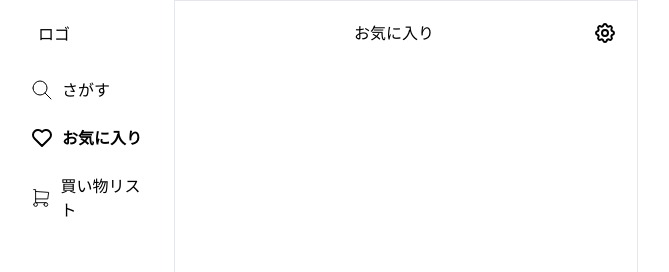
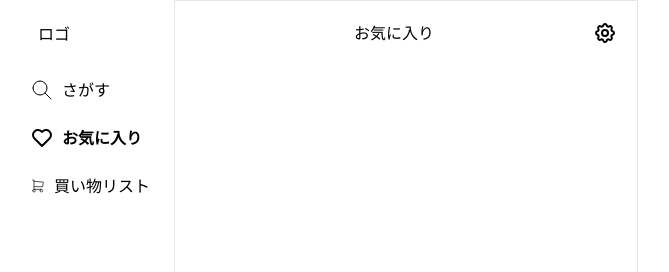
Before and after one commit to qin-team-recipe/14-frontend, a Next.js app: page /favorite in a window 1280 px wide. Shown: the top 272 px of the page, without its empty margins (312-981 px from the left). Built offline with nearby package versions, Linux system fonts and the light colour scheme.

Commit message:
⚡️ svgをimportに変更しました、買い物リストの改行を無効化しました

```diff
--- a/src/app/(top)/favorite/page.jsx
+++ b/src/app/(top)/favorite/page.jsx
@@ -1,4 +1,5 @@
 import Link from "next/link";
+import { IconSettings } from "@tabler/icons-react";
 export default function Home() {
   return (
     <div className="p-2 sm:mx-3 sm:mt-3">
@@ -8,22 +9,7 @@ export default function Home() {
         <div className="">お気に入り</div>
         {/* hrefはまだ決めてません */}
         <Link href="#">
-          <svg
-            xmlns="http://www.w3.org/2000/svg"
-            class="icon icon-tabler icon-tabler-settings"
-            width="24"
-            height="24"
-            viewBox="0 0 24 24"
-            stroke-width="2"
-            stroke="currentColor"
-            fill="none"
-            stroke-linecap="round"
-            stroke-linejoin="round"
-          >
-            <path stroke="none" d="M0 0h24v24H0z" fill="none"></path>
-            <path d="M10.325 4.317c.426 -1.756 2.924 -1.756 3.35 0a1.724 1.724 0 0 0 2.573 1.066c1.543 -.94 3.31 .826 2.37 2.37a1.724 1.724 0 0 0 1.065 2.572c1.756 .426 1.756 2.924 0 3.35a1.724 1.724 0 0 0 -1.066 2.573c.94 1.543 -.826 3.31 -2.37 2.37a1.724 1.724 0 0 0 -2.572 1.065c-.426 1.756 -2.924 1.756 -3.35 0a1.724 1.724 0 0 0 -2.573 -1.066c-1.543 .94 -3.31 -.826 -2.37 -2.37a1.724 1.724 0 0 0 -1.065 -2.572c-1.756 -.426 -1.756 -2.924 0 -3.35a1.724 1.724 0 0 0 1.066 -2.573c-.94 -1.543 .826 -3.31 2.37 -2.37c1 .608 2.296 .07 2.572 -1.065z"></path>
-            <path d="M9 12a3 3 0 1 0 6 0a3 3 0 0 0 -6 0"></path>
-          </svg>
+          <IconSettings />
         </Link>
       </div>
     </div>
--- a/src/components/MainNav.jsx
+++ b/src/components/MainNav.jsx
@@ -1,6 +1,9 @@
 "use client";
 import Link from "next/link";
 import { usePathname } from "next/navigation";
+import { IconHeart } from "@tabler/icons-react";
+import { IconShoppingCart } from "@tabler/icons-react";
+import { IconSearch } from "@tabler/icons-react";
 
 export function MainNav() {
   // pathnameで現在のurlを取得
@@ -18,22 +21,7 @@ export function MainNav() {
               href="/"
               className="flex flex-col items-center gap-x-2 rounded-3xl sm:flex-row sm:p-3 sm:hover:bg-gray-100"
             >
-              <svg
-                xmlns="http://www.w3.org/2000/svg"
-                class="icon icon-tabler icon-tabler-search"
-                width="24"
-                height="24"
-                viewBox="0 0 24 24"
-                stroke-width={`${pathname === "/" ? 2 : 1}`}
-                stroke="black"
-                fill="none"
-                stroke-linecap="round"
-                stroke-linejoin="round"
-              >
-                <path stroke="none" d="M0 0h24v24H0z" fill="none"></path>
-                <path d="M10 10m-7 0a7 7 0 1 0 14 0a7 7 0 1 0 -14 0"></path>
-                <path d="M21 21l-6 -6"></path>
-              </svg>
+              <IconSearch stroke={`${pathname === "/" ? 2 : 1}`} />
 
               {/* 現在ページとurlが等しい時太字にしています */}
               <div
@@ -48,21 +36,7 @@ export function MainNav() {
               href="/favorite"
               className="flex flex-col items-center gap-x-2 rounded-3xl sm:flex-row sm:p-3 sm:hover:bg-gray-100"
             >
-              <svg
-                xmlns="http://www.w3.org/2000/svg"
-                class="icon icon-tabler icon-tabler-heart"
-                width="24"
-                height="24"
-                viewBox="0 0 24 24"
-                stroke-width={`${pathname === "/favorite" ? 2 : 1}`}
-                stroke="currentColor"
-                fill="none"
-                stroke-linecap="round"
-                stroke-linejoin="round"
-              >
-                <path stroke="none" d="M0 0h24v24H0z" fill="none"></path>
-                <path d="M19.5 12.572l-7.5 7.428l-7.5 -7.428a5 5 0 1 1 7.5 -6.566a5 5 0 1 1 7.5 6.572"></path>
-              </svg>
+              <IconHeart stroke={`${pathname === "/favorite" ? 2 : 1}`} />
 
               <div
                 className={`${
@@ -78,27 +52,10 @@ export function MainNav() {
               href="/list"
               className="flex flex-col items-center gap-x-2 rounded-3xl sm:flex-row sm:p-3 sm:hover:bg-gray-100"
             >
-              <svg
-                xmlns="http://www.w3.org/2000/svg"
-                class="icon icon-tabler icon-tabler-shopping-cart"
-                width="24"
-                height="24"
-                viewBox="0 0 24 24"
-                stroke-width={`${pathname === "/list" ? 2 : 1}`}
-                stroke="currentColor"
-                fill="none"
-                stroke-linecap="round"
-                stroke-linejoin="round"
-              >
-                <path stroke="none" d="M0 0h24v24H0z" fill="none"></path>
-                <path d="M6 19m-2 0a2 2 0 1 0 4 0a2 2 0 1 0 -4 0"></path>
-                <path d="M17 19m-2 0a2 2 0 1 0 4 0a2 2 0 1 0 -4 0"></path>
-                <path d="M17 17h-11v-14h-2"></path>
-                <path d="M6 5l14 1l-1 7h-13"></path>
-              </svg>
+              <IconShoppingCart stroke={`${pathname === "/list" ? 2 : 1}`} />
 
               <div
-                className={`${
+                className={`whitespace-nowrap ${
                   pathname === "/list" ? "font-bold" : "font-sans"
                 }`}
               >
```
